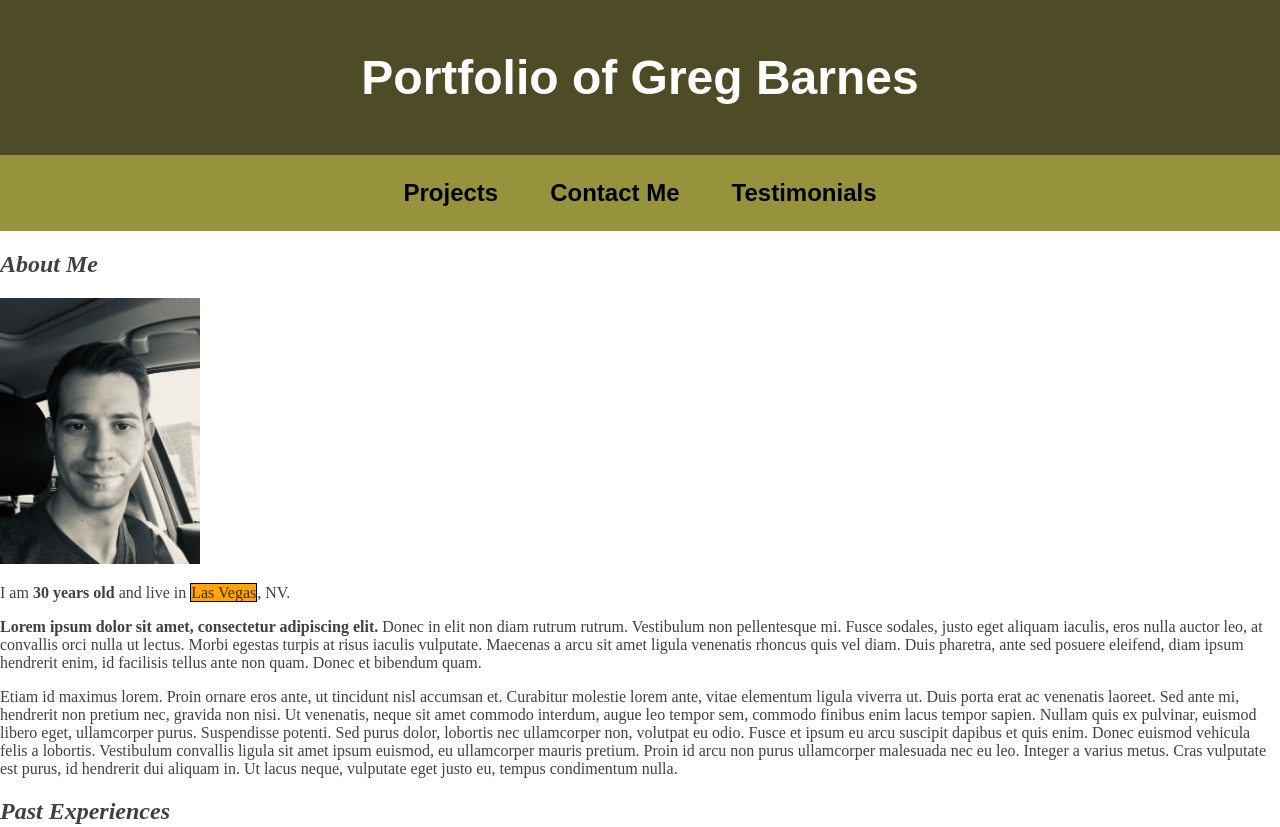
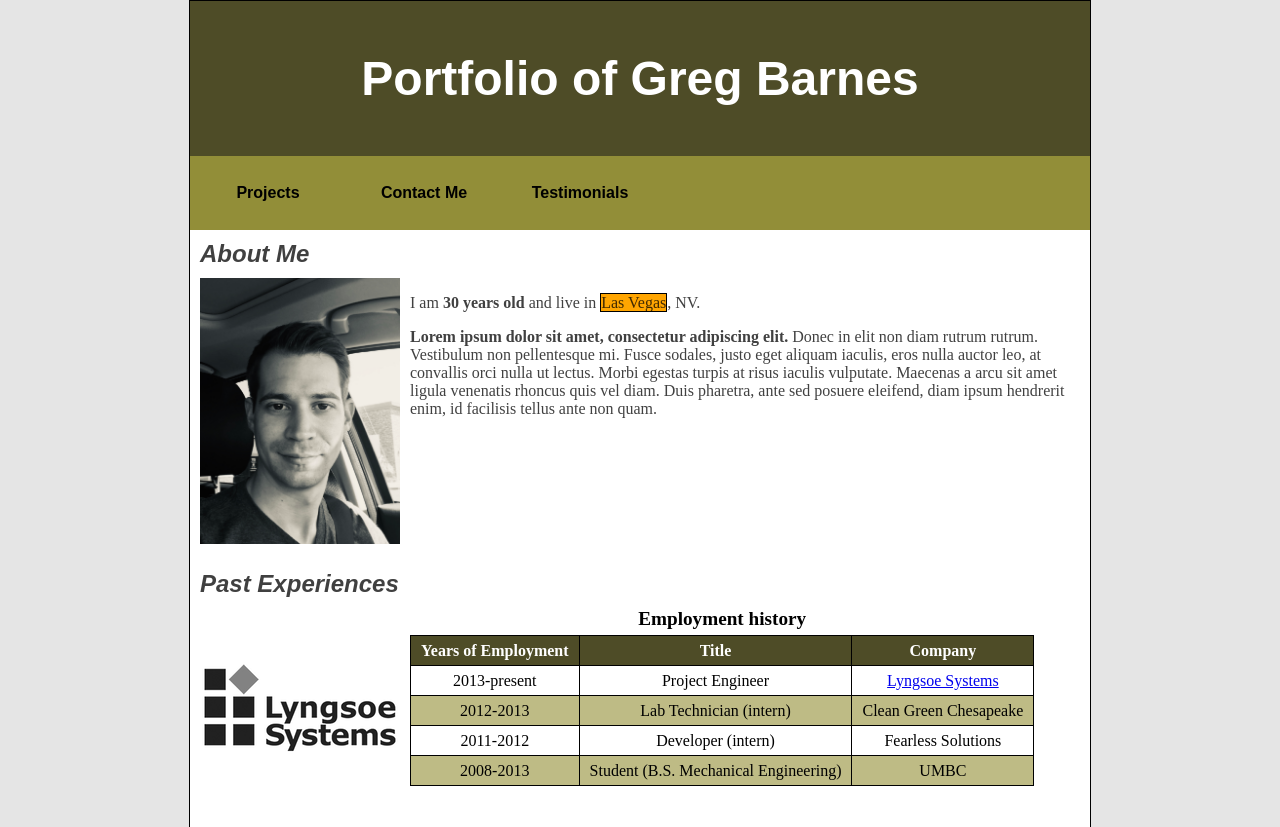
Before and after one commit to gregkbarnes/softwareguild-intro-course, a plain HTML site: page Portfolio/index.html in a window 1280 px wide. Shown: the top 827 px of the page. Drawn offline with Linux system fonts and the light colour scheme.

Commit message:
correct layout for home page update nav

```diff
--- a/Portfolio/index.html
+++ b/Portfolio/index.html
@@ -9,6 +9,35 @@ Revision:     1
     <title>Greg Barnes' Portfolio</title>
     <link rel="stylesheet" href="styles/main.css">
     <style>
+      table {
+        margin: auto;
+      }
+      table, th, td {
+        border: 1px solid black;
+        border-collapse: collapse;
+        color: black;
+        padding: 5px 10px;
+        text-align: center;
+      }
+      tr {
+        height: 30px;
+      }
+      th {
+        background-color: #4E4C27;
+        color: white;
+        border-color: black;
+      }
+      tbody tr:nth-child(odd){
+        background-color: white;
+      }
+      tbody tr:nth-child(even){
+        background-color: rgba(126,120, 13,0.5);
+      }
+      table caption {
+        font-weight: bold;
+        font-size: 1.2em;
+        padding-bottom: 5px;
+      }
     </style>
   </head>
   <body>
@@ -21,19 +50,21 @@ Revision:     1
         <a href="projects.html">Projects</a>
         <a href="contact.html">Contact Me</a>
         <a href="testimonials.html">Testimonials</a>
+        <div class="clear-float"></div>
       </nav>
 
       <section>
         <article class="border" id="about-me">
           <h2><em>About Me</em></h2>
-          <img src="images/greg.jpg" alt="My face looks like THIS" style="width: 200px;" />
+          <img src="images/greg.jpg" alt="My face looks like THIS" />
           <p>I am <strong>30 years old</strong> and live in <span style="background-color: orange; border: thin solid black;">Las Vegas</span>, NV.</p>
-          <p><strong>Lorem ipsum dolor sit amet, consectetur adipiscing elit. </strong>Donec in elit non diam rutrum rutrum. Vestibulum non pellentesque mi. Fusce sodales, justo eget aliquam iaculis, eros nulla auctor leo, at convallis orci nulla ut lectus. Morbi egestas turpis at risus iaculis vulputate. Maecenas a arcu sit amet ligula venenatis rhoncus quis vel diam. Duis pharetra, ante sed posuere eleifend, diam ipsum hendrerit enim, id facilisis tellus ante non quam. Donec et bibendum quam.</p>
-          <p>Etiam id maximus lorem. Proin ornare eros ante, ut tincidunt nisl accumsan et. Curabitur molestie lorem ante, vitae elementum ligula viverra ut. Duis porta erat ac venenatis laoreet. Sed ante mi, hendrerit non pretium nec, gravida non nisi. Ut venenatis, neque sit amet commodo interdum, augue leo tempor sem, commodo finibus enim lacus tempor sapien. Nullam quis ex pulvinar, euismod libero eget, ullamcorper purus. Suspendisse potenti. Sed purus dolor, lobortis nec ullamcorper non, volutpat eu odio. Fusce et ipsum eu arcu suscipit dapibus et quis enim. Donec euismod vehicula felis a lobortis. Vestibulum convallis ligula sit amet ipsum euismod, eu ullamcorper mauris pretium. Proin id arcu non purus ullamcorper malesuada nec eu leo. Integer a varius metus. Cras vulputate est purus, id hendrerit dui aliquam in. Ut lacus neque, vulputate eget justo eu, tempus condimentum nulla.</p>
+          <p><strong>Lorem ipsum dolor sit amet, consectetur adipiscing elit. </strong>Donec in elit non diam rutrum rutrum. Vestibulum non pellentesque mi. Fusce sodales, justo eget aliquam iaculis, eros nulla auctor leo, at convallis orci nulla ut lectus. Morbi egestas turpis at risus iaculis vulputate. Maecenas a arcu sit amet ligula venenatis rhoncus quis vel diam. Duis pharetra, ante sed posuere eleifend, diam ipsum hendrerit enim, id facilisis tellus ante non quam.</p>
+          <div class="clear-float"></div>
         </article>
         <article id="past-experience">
           <h2><em>Past Experiences</em></h2>
           <img src="images/lyngsoe-systems.png" alt="Lyngsoe Systems" />
+          <div class="right-content">
             <table>
               <caption>Employment history</caption>
               <thead>
@@ -62,18 +93,17 @@ Revision:     1
                 <tr>
                   <td>2008-2013</td>
                   <td>Student (B.S. Mechanical Engineering)</td>
-                <td>University of Maryland, Baltimore County</td>
+                  <td>UMBC</td>
                 </tr>
               </tbody>
             </table>
-          <p>Lorem ipsum dolor sit amet, consectetur adipiscing elit. Quisque gravida nec tellus vel mollis. Curabitur luctus erat nunc, sed laoreet eros interdum placerat. Donec ut dapibus erat. Phasellus a mi id enim mattis porta. Nam quis libero vulputate, pretium lorem in, consectetur urna. Quisque non ex ante. Aenean posuere erat a libero consequat, a fermentum velit faucibus.</p>
-          <p>Lorem ipsum dolor sit amet, consectetur adipiscing elit. Donec in elit non diam rutrum rutrum. Vestibulum non pellentesque mi. Fusce sodales, justo eget aliquam iaculis, eros nulla auctor leo, at convallis orci nulla ut lectus. Morbi egestas turpis at risus iaculis vulputate. Maecenas a arcu sit amet ligula venenatis rhoncus quis vel diam. Duis pharetra, ante sed posuere eleifend, diam ipsum hendrerit enim, id facilisis tellus ante non quam. Donec et bibendum quam.</p>
-          <p>Nunc eget ornare libero, sit amet sagittis sapien. Cras facilisis consectetur est, et euismod felis faucibus sed. Sed venenatis massa eget placerat interdum. Quisque vitae fermentum urna, eu convallis metus. Aliquam porttitor lectus sit amet maximus porttitor. Proin molestie feugiat nisi non efficitur. Praesent mattis ex vel dolor tempus, quis finibus ipsum elementum. Vestibulum vestibulum tristique ornare. Fusce maximus felis quis malesuada gravida. Cras elementum, magna id sagittis volutpat, sapien nibh imperdiet urna, at eleifend diam urna eu augue. Sed dictum tempor tortor scelerisque sagittis.</p>
-          <p>Mauris urna elit, suscipit vel arcu ac, tristique consequat magna. Nam at nulla mi. Integer posuere at purus eget eleifend. Suspendisse eros erat, lobortis sit amet lacus eget, interdum lacinia lacus. Maecenas nec augue et dui elementum interdum sed at diam. Sed ornare tincidunt nunc eu vehicula. Donec eu ultrices libero. Sed porta dolor ac volutpat ullamcorper. Nunc vitae neque neque. Proin bibendum a lorem nec eleifend. Sed facilisis mauris nec est iaculis tincidunt. Fusce quam velit, accumsan at fringilla varius, vehicula vitae orci. Proin fringilla pretium purus vel bibendum. Pellentesque et dui et tellus vehicula finibus nec id justo.</p>
+          </div>
+          <div class="clear-float"></div>
         </article>
         <article id="hobbies">
           <h2><em>Hobbies</em></h2>
-          <img src="images/bitcoin-logo.png" alt="Bitcoin mining" style="width: 200px;" />
+          <img src="images/bitcoin-logo.png" alt="Bitcoin mining" />
+          <div class="right-content">
             <ul>
               <li>Technology</li>
               <ul>
@@ -94,10 +124,9 @@ Revision:     1
                 <li>Hiking and exploring</li>
               </ul>
             </ul>
-          <p>Donec et lacus vitae urna dapibus aliquet vel et lacus. In hendrerit risus eget ex vestibulum venenatis. Praesent eget elit nec enim tincidunt mollis. Nam nec nibh scelerisque, consequat risus eu, feugiat tellus. Proin iaculis volutpat sem, sed dictum eros rhoncus eu. Vestibulum ante ipsum primis in faucibus orci luctus et ultrices posuere cubilia Curae; Nulla luctus eget dui ut pretium. Maecenas nec diam eleifend, consequat nunc ac, pulvinar diam. Suspendisse a turpis eu felis dapibus tincidunt in in neque. Maecenas nisl dolor, vehicula eu metus ac, sagittis tristique magna. Fusce vel finibus erat. Curabitur lectus felis, egestas nec ante vel, varius dignissim erat. Suspendisse tristique mi eget metus finibus, eu porttitor velit tristique. Suspendisse quis laoreet massa.</p>
-          <p>Etiam id maximus lorem. Proin ornare eros ante, ut tincidunt nisl accumsan et. Curabitur molestie lorem ante, vitae elementum ligula viverra ut. Duis porta erat ac venenatis laoreet. Sed ante mi, hendrerit non pretium nec, gravida non nisi. Ut venenatis, neque sit amet commodo interdum, augue leo tempor sem, commodo finibus enim lacus tempor sapien. Nullam quis ex pulvinar, euismod libero eget, ullamcorper purus. Suspendisse potenti. Sed purus dolor, lobortis nec ullamcorper non, volutpat eu odio. Fusce et ipsum eu arcu suscipit dapibus et quis enim. Donec euismod vehicula felis a lobortis. Vestibulum convallis ligula sit amet ipsum euismod, eu ullamcorper mauris pretium. Proin id arcu non purus ullamcorper malesuada nec eu leo. Integer a varius metus. Cras vulputate est purus, id hendrerit dui aliquam in. Ut lacus neque, vulputate eget justo eu, tempus condimentum nulla.</p>
-          <p>Sed sit amet accumsan erat. Sed venenatis, nibh nec mollis ultrices, nisi felis tristique ipsum, id tempor nisi leo laoreet libero. Sed ex mi, faucibus id mollis sed, fermentum ultricies lacus. Sed nisl lectus, lobortis sit amet dictum a, efficitur sit amet diam. Aliquam interdum non ex in placerat. Suspendisse erat metus, cursus semper accumsan porttitor, accumsan in mauris. Pellentesque varius felis sed risus varius tempus. Aliquam ut sagittis odio, at bibendum risus. Nam condimentum ligula sed diam facilisis, eget accumsan sem dapibus. Vestibulum gravida congue lorem ac elementum. Etiam feugiat turpis vitae feugiat pulvinar. Aliquam imperdiet libero at arcu pharetra, vitae tempus tellus cursus. In cursus lorem ut urna ultrices, id tempor urna ultricies. Fusce molestie dui facilisis nisi varius, at consectetur massa condimentum. Duis at augue vitae leo pharetra condimentum eget id erat. Aenean sagittis, quam non vestibulum vestibulum, justo massa gravida elit, eget varius dolor augue in mi.</p>
+          </div>
         </article>
+        <div class="clear-float"></div>
       </section>
 
       <footer>
--- a/Portfolio/styles/main.css
+++ b/Portfolio/styles/main.css
@@ -28,10 +28,17 @@ Date last modified: 09/29/2019
 /* http://paletton.com */
 
 body {
-  /* background-color: #728DA5; */
-  margin: 0;
   color: rgba(0, 0, 0, 0.75);
+  background-color: rgba(0, 0, 0, 0.1);
+  max-width: 900px;
+  margin: 0 auto;
+  border: 1px solid black;
+}
+
+section {
   background-color: white;
+  padding-left: 10px;
+  padding-right: 10px;
 }
 
 form {
@@ -114,18 +121,19 @@ footer p, footer a {
 
 nav {
   text-align: center;
-  width: 100%;
   background-color: rgba(126,120, 13,0.8);
 }
 
 nav a {
+  color: black;
+  padding: 8px;
+  text-decoration: none;
+  display: block;
+  margin: 20px 20px;
+  width: 100px;
+  float: left;
+  font-weight: bold;
   font-family: sans-serif;
-  font-size: 24px;
-  padding: 24px;
-  margin: 0px;
-  text-decoration: none;
-  font-weight: bold;
-  display: inline-block;
 }
 
 nav a:link, nav a:visited {
@@ -136,35 +144,29 @@ nav a:hover {
   color: white;
 }
 
-table {
-  width: 80%;
+div.clear-float {
+  clear: both;
+}
+
+article {
+  margin-bottom: 16px;
+}
+
+article h2 {
+  font-family: sans-serif;
   margin: auto;
+  padding-top: 10px;
+  padding-bottom: 10px;
 }
-table, th, td {
-  border: 1px solid black;
-  border-collapse: collapse;
-  color: black;
-  padding: 5px 10px;
-  text-align: center;
+
+article img {
+  width: 200px;
+  float: left;
+  padding-right: 10px;
 }
-tr {
-  height: 30px;
-}
-th {
-  background-color: #4E4C27;
-  color: white;
-  border-color: black;
-}
-tbody tr:nth-child(odd){
-  background-color: white;
-}
-tbody tr:nth-child(even){
-  background-color: rgba(126,120, 13,0.5);
-}
-table caption {
-  font-weight: bold;
-  font-size: 1.2em;
-  padding-bottom: 5px;
+
+.right-content {
+  float: left;
 }
 
 /* my colors
```
Also changed, not shown: Portfolio/contact.html (+1 -2 lines), Portfolio/projects.html (+4 -2 lines), Portfolio/testimonials.html (+4 -2 lines). Lines whose indentation alone changed are shown as unchanged.
